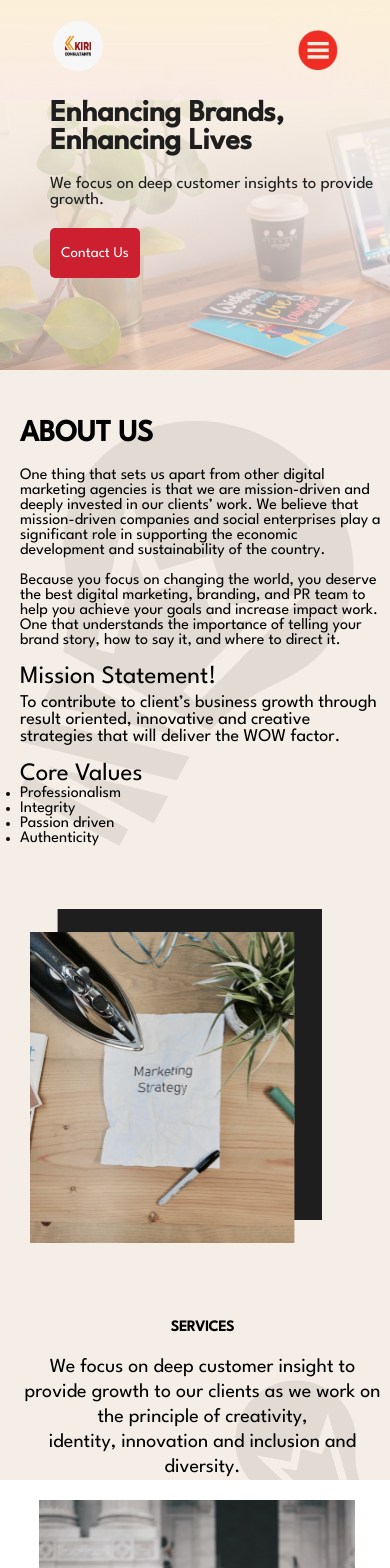
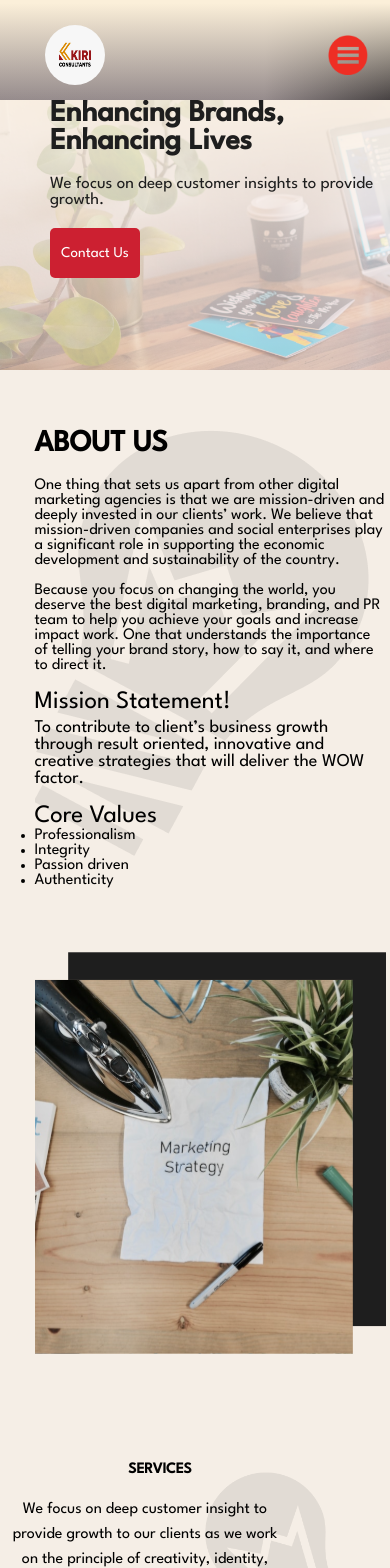
Before and after one commit to Imranyy/Kiri, a React (Create React App) app: page / in a window 390 px wide. Shown: the top 1568 px of the page. Built offline with nearby package versions, Linux system fonts and the light colour scheme.

Commit message:
improved on the responsiveness

```diff
--- a/src/App.css
+++ b/src/App.css
@@ -4,6 +4,9 @@
   margin: 0;
   font-family: 'League Spartan', sans-serif;
   font-size: medium;
+}
+html{
+  scroll-behavior:smooth;
 }
 .preload{
   background: rgb(255, 255, 255) url('./media/loader.gif') no-repeat center;
@@ -53,8 +56,8 @@ nav .ham{
   display: none;
   width: 40px;
   height: 40px;
-  margin-right: 800px;
-  margin-top:-30px;
+  position: fixed;
+  right: 20px;
   cursor: pointer;
 }
 .nav-menu{
@@ -76,6 +79,7 @@ nav .ham{
 }
 .nav-menu a{
   color: black;
+  line-height: 25px;
   font-weight: 700;
   text-decoration: none;
 }
@@ -135,15 +139,16 @@ button{
 /* about section */
 .about{
   background: rgb(245, 238, 230);
-  padding-left: 100px;
-  padding-right: 100px;
-  padding-top: 60px;
+  padding-top:60px;
+  display: flex;
+  align-items: center;
+  flex-direction: column;
   padding-bottom: 40px;
 }
 .grid{
   background: url('./media/VectorBuld.png') no-repeat;
   display: grid;
-  grid-template-columns: repeat(2,1fr);
+  grid-template-columns:auto 500px;
   max-width: 100%;
   margin-bottom: 100px;
 }
@@ -229,6 +234,11 @@ button{
   display: flex;
   flex-direction: column;
   justify-content: center;
+}
+.testimony-cards{
+  display: flex;
+  align-items: center;
+  flex-direction: column;
 }
 /* grid-card-1 */
 .card-grid-1{
@@ -263,20 +273,22 @@ button{
   margin-top: 66px;
   display: grid;
   grid-template-columns: repeat(4,1fr);
-  max-width: 100%;
+  column-gap: 50px;
   margin-bottom: 20px;
 }
 .grid-percentage img{
   margin-left: 20px;
   width: 30px;
-  height:15px;
+  height:25px;
 }
 .grid-percentage h1{
   margin-top: -30px;
   margin-left: 60px;
-  font-weight: 400;
+  font-weight: 700;
+  font-size: large;
 }
 .grid-percentage p{
+  font-weight: 500;
   letter-spacing: 0.02em;
 }
 /* worked-with */
@@ -291,6 +303,7 @@ button{
   color: #1E1E1E;
 }
 .worked-with .company-image{
+  width: 90vw;
   margin-top: 50px;
   display: flex;
   justify-content: space-around;
@@ -302,7 +315,7 @@ button{
   flex-direction: column;
   color:white;
   height: 500px;
-  background: #e4cece;
+  background: #1E1E1E;
 }
 .grid-history{
   background: url('./media/VectorHourGlass.png') no-repeat right top;
@@ -664,24 +677,14 @@ footer .social-icons{
 }
 
 
-
-@media screen and (max-width:1300px) {
-  nav ul{
-    margin-left:550px;
-  }
-}
-
 /* media queries */
-@media screen and (max-width:1200px){
-  nav ul{
-    margin-left:350px;
-  }
- /* about section */
-.about{
-  padding-right: 5%;
-  padding-left: 5%;
-}
-
+ @media screen and (max-width:1200px){
+  body{
+    overflow-x: hidden;
+  }
+  .about{
+    padding-left: 50px;
+  }
 .grid{
   background: url('./media/VectorBuld.png');
   background-repeat: no-repeat;
@@ -733,44 +736,23 @@ footer .social-icons{
   background-repeat: no-repeat;
   background-position: left top;
 }
-/* grid-card-1 */
-.card-grid-1, .card-grid-2{
-  margin-top: 42px;
-  display: grid;
-  grid-template-columns: repeat(2,1fr);
-  max-width: 100%;
-}
-
-/* card */
+.testimony-cards{
+  display: flex;
+  align-items: center;
+}
 .grid-card{
-  margin-top: 17%;
-  width: 90%;
-  height: 85%;
-  background: linear-gradient(90deg, rgba(204, 32, 49, 0.2) 31.98%, rgba(233, 175, 63, 0.2) 100%);
-}
-/* percentage */
-.grid-percentage{
-  padding-left: 20%;
-  display: grid;
-  grid-template-columns: repeat(2,1fr);
-}
-.grid-percentage img{
-  margin: 50px 0 0 10px;
-  width: 40px;
-  height:25px;
-}
-.grid-percentage h2{
-  margin-top: 30px;
-  margin-top: -30px;
-  margin-left: 70px;
-  font-weight: 200;
-}
-.grid-percentage p{
-  letter-spacing: 0.02em;
+  width: 400px;
+  height: 200px;
 }
 /* worked-with */
 .worked-with h4{
   font-size: 20px;
+}
+.worked-with .company-image{
+  width: 80vw;
+  margin-top: 50px;
+  display: flex;
+  justify-content: space-around;
 }
 /* history section */
 .history-section{
@@ -1036,24 +1018,28 @@ footer .social-icons{
     padding-top: 60px;
     height: 30px;
   }
-  .nav-item img{
-    padding-left: 600px;
-  }
+
  .logo{
-  margin-top: -90px;
-  margin-left: -150%;
-  width: 50px;
-  height: 50px;
+  position: fixed;
+  top: 50px;
+  left: 45px;
+  width: 60px;
+  height: 60px;
  }
   nav ul a{
     display: none;
   }
   nav .ham{
-    padding-left: 600px;
     display: block;
+    width: 40px;
+    height: 40px;
+    position: fixed;
+    top: 35px;
+    right: 150px;
+    cursor: pointer;
   }
   .Hero-image{
-    padding-top: 50px;
+    padding-top: 70px;
     min-height: 250px;
     padding-bottom: 20px;
   }
@@ -1078,16 +1064,18 @@ footer .social-icons{
   }
  /* about section */
 .about{
-  padding: 50px 5px 0 20px;
   width: fit-content;
+  padding-left: 40px;
+}
+.about .grid-item{
+  width: 90vw;
 }
 
 .grid{
   background: url('./media/VectorBuld.png');
   background-repeat: no-repeat;
-  display: grid;
-  grid-template-columns: repeat(1,1fr);
-  max-width: 100%;
+  display: flex;
+  flex-direction: column;
   margin-bottom: -10px;
 }
 .grid-item{
@@ -1096,18 +1084,30 @@ footer .social-icons{
 /* Rectangle 2 and 3*/
 .rectangle2{
   margin-top: 40px;
-  width: 500px;
-  height: 400px;
-}
-
+  width: 100vw;
+}
+.vectorbuld2{
+  width: 100vw;
+  display: flex;
+  flex-direction: column;
+  align-items: center;
+  margin: 0 0 0 -100px;
+}
 .vectorbuld2 .heading{
-  text-align:left;
   margin-bottom: -10px;
   font-size: 20px;
+  width: 70vw;
 }
 .vectorbuld2 h3{
+  text-align: center;
   margin-top: 10px;
   font-size: 15px;
+}
+.vectorbuld2 p{
+  margin: 0 20px 0 -10px;
+  line-height: 25px;
+  text-align: center;
+  width: 70vw;
 }
 /* picture section */
 .pic-grid{
@@ -1121,15 +1121,19 @@ footer .social-icons{
   width: 70%;
   height: 300px;
   background: url('./media/Public\ relations\ image.png');
+  background-size: cover;
 }
 .grid-item-2{
   background:  url('./media/Brand\ management\ image.png');
+  background-size: cover;
 }
 .grid-item-3{
   background:  url('./media/Digital\ Marketing\ Image.png');
+  background-size: cover;
 }
 .grid-item-4{
- background:  url('./media/Training\ Image.png');
+  background:  url('./media/Training\ Image.png');
+  background-size: cover;
 }
 .vectorbuld2{
  margin-top: 450px;
@@ -1143,22 +1147,14 @@ footer .social-icons{
 .card-grid-1, .card-grid-2{
   display: flex;
   flex-direction: column;
-  justify-content: center;
+  align-items: center;
 }
 
 /* card */
 .grid-card{
-  margin-top: 20px;
-  margin-left: -30px;
-  padding-bottom: 20px;
-  width: 100%;
+  width: 500px;
   height: 200px;
   background: linear-gradient(90deg, rgba(204, 32, 49, 0.2) 31.98%, rgba(233, 175, 63, 0.2) 100%);
-}
-/* percentage */
-.grid-percentage{
-  display: grid;
-  grid-template-columns: repeat(2,1fr);
 }
 /* worked-with */
 .worked-with h4{
@@ -1420,8 +1416,31 @@ footer .social-icons{
 }
 
 
+@media screen and (max-width:700px){
+  .grid-card{
+    width: 70vw;
+    height: 200px;
+  }
+ .grid-percentage{
+  display: flex;
+  justify-content: space-around;
+  margin-bottom: 50px;
+ }
+ .worked-with .company-image{
+  width: 100vw;
+ }
+ .history-section{
+  height: max-content;
+ }
+ .recent-articles{
+  display: flex;
+  padding-left: 0;
+ }
+}
 @media screen and (max-width:560px){
-
+  nav{
+    background-color: black;
+  }
 .nav-menu{
   padding: min(10vh,2rem) 2em;
   z-index: 1;
@@ -1464,27 +1483,14 @@ footer .social-icons{
   }
  /* about section */
 .about{
-  padding-left: 20px;
+  padding-left: 15px;
+  width: 100vw;
+}
+.rectangle2{
+  width: 90vw;
 }
 .heading{
   font-size: 20px;
-}
-.grid{
-  background: url('./media/VectorBuld.png');
-  background-repeat: no-repeat;
-  display: grid;
-  grid-template-columns: repeat(1,1fr);
-  max-width: 100%;
-  margin-bottom: 200px;
-}
-.grid-item {
-  width: 100%;
-}
-/* Rectangle 2 and 3*/
-.rectangle2{
-  margin-top: 30px;
-  margin-left: 10px;
-  width: 80%;
 }
 .vectorbuld2 .heading{
   display: none;
@@ -1512,26 +1518,34 @@ footer .social-icons{
   width: 90%;
   height: 250px;
   background: linear-gradient(180deg, rgba(0, 0, 0, 0) 34.01%, rgba(0, 0, 0, 0.8) 76.04%),url('./media/Public\ relations\ image.png');
+  background-size: cover;
 }
 .grid-item-1:hover{
   background:  linear-gradient(0deg, rgba(0, 0, 0, 0.8), rgba(0, 0, 0, 0.8)),url('./media/Public\ relations\ image.png');
+  background-size: cover;
 }
 .grid-item-2{
   background:  linear-gradient(180deg, rgba(0, 0, 0, 0) 34.01%, rgba(0, 0, 0, 0.8) 76.04%),url('./media/Brand\ management\ image.png');
+  background-size: cover;
 }
 .grid-item-2:hover{
   background:  linear-gradient(0deg, rgba(0, 0, 0, 0.8), rgba(0, 0, 0, 0.8)),url('./media/Brand\ management\ image.png');
+  background-size: cover;
 }
 .grid-item-3{
+  background-size: cover;
   background:  linear-gradient(180deg, rgba(0, 0, 0, 0) 34.01%, rgba(0, 0, 0, 0.8) 76.04%),url('./media/Digital\ Marketing\ Image.png');
 }
 .grid-item-3:hover{
+  background-size: cover;
   background:  linear-gradient(0deg, rgba(0, 0, 0, 0.8), rgba(0, 0, 0, 0.8)),url('./media/Digital\ Marketing\ Image.png');
 }
 .grid-item-4{
- background:  linear-gradient(180deg, rgba(0, 0, 0, 0) 34.01%, rgba(0, 0, 0, 0.8) 76.04%),url('./media/Training\ Image.png');
+  background-size: cover;
+  background:  linear-gradient(180deg, rgba(0, 0, 0, 0) 34.01%, rgba(0, 0, 0, 0.8) 76.04%),url('./media/Training\ Image.png');
 }
 .grid-item-4:hover{
+  background-size: cover;
  background:  linear-gradient(0deg, rgba(0, 0, 0, 0.8), rgba(0, 0, 0, 0.8)),url('./media/Training\ Image.png');
 }
 .vectorbuld2{
@@ -1541,21 +1555,16 @@ footer .social-icons{
 /* card */
 .grid-card{
  height: max-content;
- margin:0;
-  margin-left: -30px;
+ width: 70vw;
+ padding-bottom: 20px;
 }
 
 /* percentage */
 .grid-percentage{
-  margin-left: -50px;
-  width: max-content;
+  width: 70vw;
   display: grid;
   grid-template-columns: repeat(2,1fr);
-}
-.grid-percentage h1{
-  margin-top: -30px;
-  margin-left: 60px;
-  font-weight: 400;
+  row-gap: 50px;
 }
 
 /* worked-with */
@@ -1569,11 +1578,7 @@ footer .social-icons{
   font-size: 24px;
 }
 .company-image{
-  width: fit-content;
-  margin-left: -90px;
-  display: flex;
-  overflow-x:scroll;
-  overflow-y: hidden;
+ justify-content: space-around;
 }
 .company-image img{
   width: 40px;
@@ -1593,9 +1598,7 @@ footer .social-icons{
 .grid-history{
   margin-left: -80px;
   background: url('./media/VectorHourGlass.png') no-repeat right top;
-  display: grid;
-  grid-template-columns: repeat(1,1fr);
-  max-width: 100%;
+
 }
 .grid-history-1 .reflection{
   width: 250px;
@@ -1620,11 +1623,9 @@ footer .social-icons{
 }
 /* recent article */
 .recent-articles{
-  padding-right: 100px;
-  padding-top: 30px;
-  padding-bottom: 40px;
+  padding: 0 0 40px 20px;
   color:white;
-  height: 100%;
+  height: max-content;
   background: linear-gradient(90deg, #CC2031 31.98%, #E9AF3F 100%);
 }
 .recent-articles h4{
@@ -1642,7 +1643,7 @@ footer .social-icons{
 }
 .grid-article-1 img{
   margin-top: 50px;
-  width:280px;
+  width:80vw;
   height: 250px;
 }
 .grid-article-1 p{
@@ -1829,10 +1830,6 @@ footer .social-icons{
 .grid-blogs .extra h3{
   margin-top: 2px;
 }
-/*add blog page*/
-/* .add-blog-nav {
-  padding-left: 80px;
-} */
 .form-container{
   display: flex;
   justify-content: center;
@@ -1949,36 +1946,8 @@ footer .social-icons{
   line-height: 10px;
 }
 }
-@media screen and (max-width:850px) {
-  nav .ham{
-    display: block;
-    margin-left: -100px;
-  }
-}
-@media screen and (max-width:750px) {
-  nav .ham{
-    display: block;
-    margin-left: -200px;
-  }
-}
-@media screen and (max-width:630px) {
-  nav .ham{
-    display: block;
-    margin-left: -300px;
-  }
-}
-@media screen and (max-width:530px) {
-  nav .ham{
-    display: block;
-    margin-left: -400px;
-  }
-}
+
 @media screen and (max-width:430px) {
-  nav .ham{
-    display: block;
-    margin-left: -480px;
-  }
-
 .talk-more{
   margin-bottom: 10px;
 }
@@ -1992,11 +1961,6 @@ footer .social-icons{
 }
 
 @media screen and (max-width:350px) {
-  nav .ham{
-    display: block;
-    margin-left: -510px;
-  }
-
   .more-article .card-blogs{
     width: 50%;
     padding-left: 15px;
@@ -2007,10 +1971,6 @@ footer .social-icons{
   }
 }
 @media screen and (max-width:300px) {
-  nav .ham{
-    display: block;
-    margin-left: -550px;
-  }
 
   .more-article .card-blogs{
     width: 50%;
@@ -2027,11 +1987,6 @@ footer .social-icons{
   }
 }
 @media screen and (max-width:280px) {
-  nav .ham{
-    display: block;
-    margin-left: -600px;
-  }
-
   .company-image{
     width: 200px;
   }
--- a/src/pages/Home.js
+++ b/src/pages/Home.js
@@ -134,15 +134,14 @@ function Home(props) {
                 </div>
 
                 <div className='vectorbuld2'>
-                    <div style={{display:'flex',justifyContent:'center',marginTop:'50px'}}>
-                        <h1 className= 'heading' style={{color:'#CC2031',marginRight:'5px'}}>Recreating</h1>
-                        <h1 className= 'heading' style={{fontWeight:'normal'}}>Stories and Experiences for manufacturing Industries</h1>
+                    <div style={{display:'flex',marginTop:'50px'}}>
+                        <h1 className= 'heading' style={{fontWeight:'normal'}}><span style={{color:'#CC2031',fontWeight:'700', fontSize:'20px'}}>Recreating</span> Stories and Experiences for manufacturing Industries</h1>
                     </div>
 
-                    <div style={{textAlign:'center',marginTop:'30px',lineHeight: '55px'}}>
+                    <div style={{marginTop:'30px',lineHeight: '55px'}}>
                         <h3 id='services'>SERVICES</h3>
-                        <p style={{fontSize: '20px',lineHeight:'25px', textAlign: 'center'}}>
-                            We focus on deep customer insight to provide growth to our clients as we work on the principle of creativity, <br/>identity, innovation and inclusion and diversity.
+                        <p>
+                            We focus on deep customer insight to provide growth to our clients as we work on the principle of creativity, identity, innovation and inclusion and diversity.
                         </p>
                     </div>
                 </div>
@@ -197,7 +196,7 @@ function Home(props) {
                     <p>We focus on deep customer insight to provide growth to our clients as we work on the principle of creativity, identity, innovation and inclusion and diversity.</p>
                 </div>
                 {/* testimony cards */}
-                <div style={{paddingLeft:'100px',paddingRight:'100px',paddingBottom:'10px'}}>
+                <div className='testimony-cards'>
                     <div className='card-grid-1'>
                         <div className='grid-card'>
                             <p className='heading'>
```
